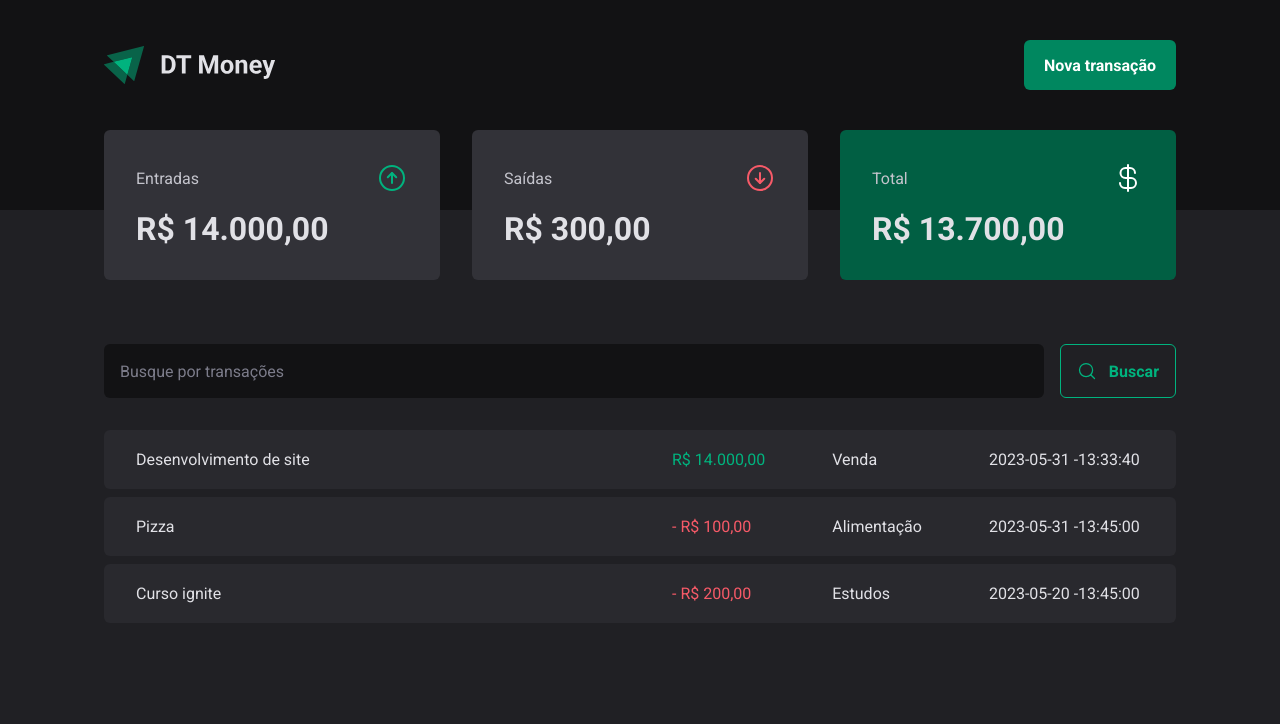
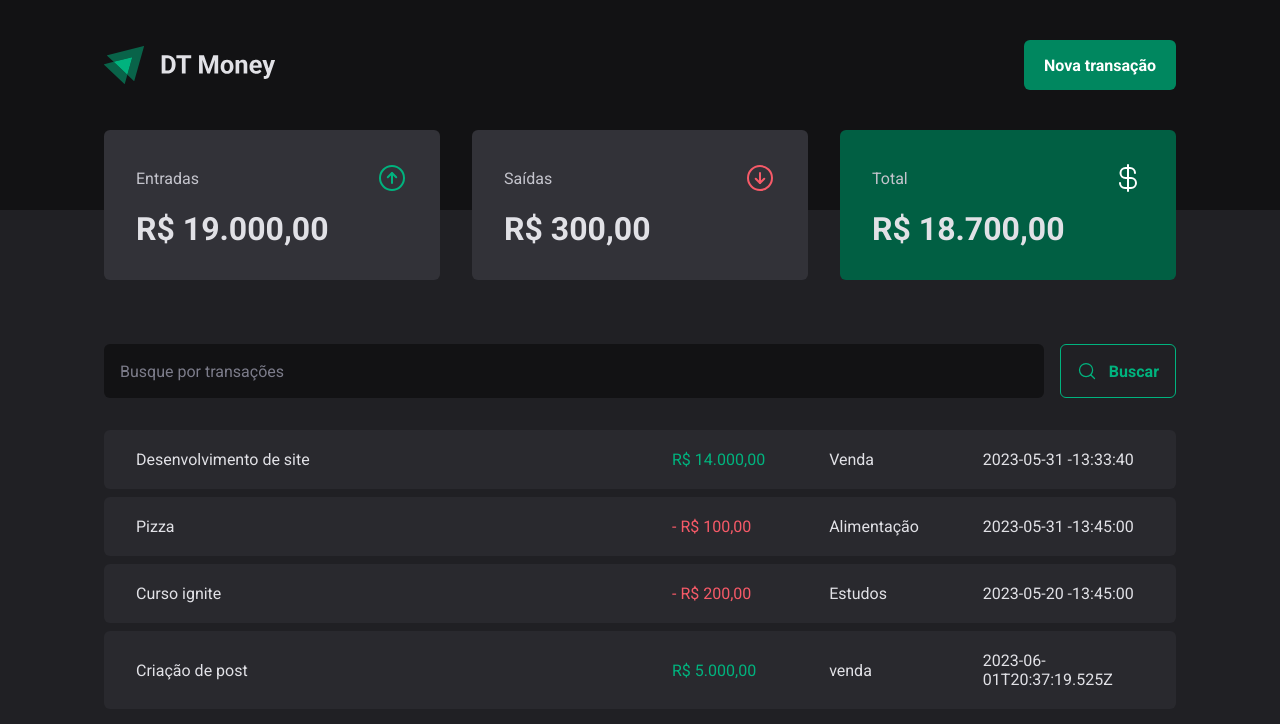
Before and after one commit to vanessaugioni/ProjectMoney-Curso, a React (Vite) app: page / in a window 1280 px wide. Shown: the top 724 px of the page. Built offline with nearby package versions, Linux system fonts and the light colour scheme; data requests are answered from the project's data file.

Commit message:
versão 2.9

```diff
--- a/server.json
+++ b/server.json
@@ -1,13 +1,12 @@
 {
   "transactions": [
     {
-
-        "id": 1,
-        "description": "Desenvolvimento de site",
-        "type": "income",
-        "category": "Venda",
-        "price": "14000",
-        "createdAt":"2023-05-31 -13:33:40"
+      "id": 1,
+      "description": "Desenvolvimento de site",
+      "type": "income",
+      "category": "Venda",
+      "price": "14000",
+      "createdAt": "2023-05-31 -13:33:40"
     },
     {
       "id": 2,
@@ -15,7 +14,7 @@
       "type": "outcome",
       "category": "Alimentação",
       "price": "100",
-      "createdAt":"2023-05-31 -13:45:00"
+      "createdAt": "2023-05-31 -13:45:00"
     },
     {
       "id": 3,
@@ -23,9 +22,15 @@
       "type": "outcome",
       "category": "Estudos",
       "price": "200",
-      "createdAt":"2023-05-20 -13:45:00"
+      "createdAt": "2023-05-20 -13:45:00"
+    },
+    {
+      "description": "Criação de post ",
+      "price": 5000,
+      "category": "venda",
+      "type": "income",
+      "createdAt": "2023-06-01T20:37:19.525Z",
+      "id": 4
     }
-
-
   ]
 }
--- a/src/components/NewTransactionModal/index.tsx
+++ b/src/components/NewTransactionModal/index.tsx
@@ -4,6 +4,7 @@ import * as z from 'zod';
 import { ArrowCircleDown, ArrowCircleUp, X } from 'phosphor-react';
 import { zodResolver } from '@hookform/resolvers/zod';
 import { useForm, Controller} from 'react-hook-form';
+import { api } from '../../lib/axios';
 
 const newTransactionFormSchema = z.object({
     description: z.string(),
@@ -20,16 +21,28 @@ export function NewTransactionModal(){
         control,
         register,
         handleSubmit,
+        reset,
+
     } = useForm<NewTransactionFormInputs>({
         resolver: zodResolver(newTransactionFormSchema),
 
         })
 
     async function handleCrateNewTransaction(data: NewTransactionFormInputs) {
-        await new Promise(resolve => setTimeout(resolve, 2000));
-            console.log(data);
+      const { description, price, category, type} = data;
 
-        }
+    await api.post('transactions', {
+        description,
+        price,
+        category,
+        type,
+        createdAt: new Date(),
+     })
+
+     reset();
+
+    }
+
 
 
     return (
```
